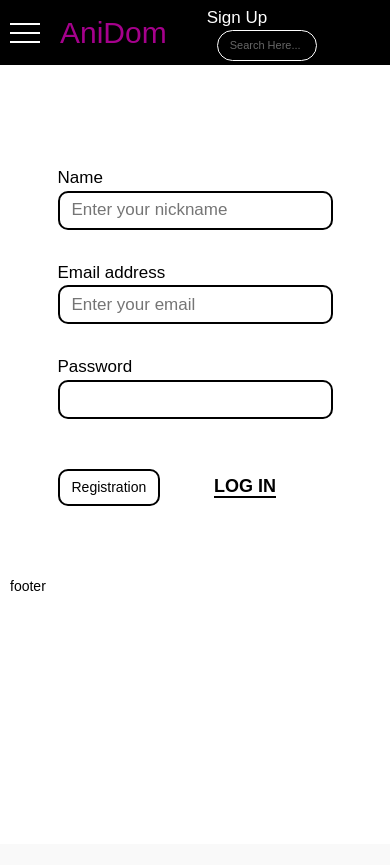
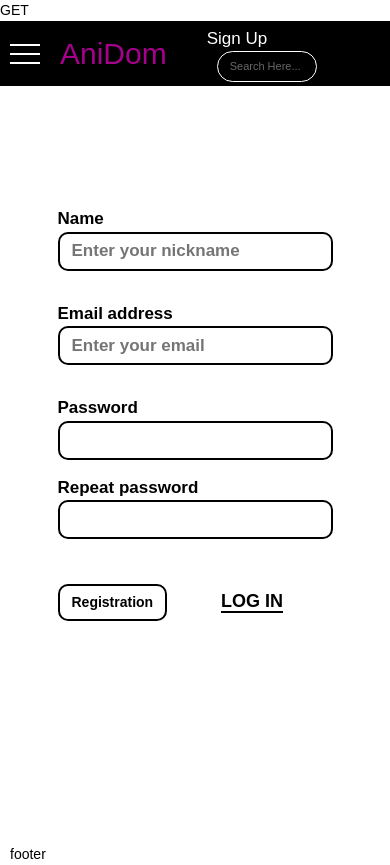
Before and after one commit to George0000000/Anidom, a PHP site: page /Anidom/reg.php in a window 390 px wide. Before the commit the page ends 591 px from the top, so only its background shows below. Run offline with PHP 8.4, Linux system fonts and the light colour scheme; some web fonts are replaced.

Commit message:
registration complete

```diff
--- /dev/null
+++ b/app/controllers/users.php
@@ -0,0 +1,45 @@
+<?php
+include "app/database/db.php";
+
+$errMsg = '';
+
+if ($_SERVER['REQUEST_METHOD'] === 'POST') {
+    $name = trim($_POST['name']);
+    $email = trim($_POST['email']);
+    $passwordFirst = trim($_POST['password-first']);
+    $passwordSecond = trim($_POST['password-second']);
+    $admin = 0;
+
+
+
+    if ($name === '' || $email === '' || $passwordFirst === '') {
+        $errMsg = "Not all fields are filled!";
+    } elseif (mb_strlen($name, 'UTF8') < 4) {
+        $errMsg = "Name must be at least 4 characters";
+    } elseif (mb_strlen($passwordFirst, 'UTF8') < 6) {
+        $errMsg = "Password must contain at least 6 characters";
+    } elseif ($passwordFirst !== $passwordSecond) {
+        $errMsg = "Passwords do not match";
+    } else {
+        $existence = selectOne('users', ['email_user' => $email]);
+        if ($existence['email_user'] === $email) {
+            $errMsg = "User with this email already exists";
+        } else {
+            $password = password_hash($passwordFirst, PASSWORD_DEFAULT);
+            $post = [
+                'admin_user' => $admin,
+                'name_user' => $name,
+                'email_user' => $email,
+                'password_user' => $password
+            ];
+            $id = insert('users', $post);
+            $errMsg = "<p style='color: green'>" . "User $name  successfully registered" . "</p>";
+        }
+    }
+    //    $last_row = selectOne('users', ['id_user' => $id]);
+
+} else {
+    echo  'GET';
+    $name = '';
+    $email = '';
+}
--- a/app/include/header.php
+++ b/app/include/header.php
@@ -8,14 +8,14 @@
                 </div>
                 <a href="<?php echo BASE_URL?>" class="header-logo">AniDom</a>
                 <nav class="header-nav">
-                    <a href="" class="header-item header-effect">seasons</a>
+                    <a href="#" class="header-item header-effect">seasons</a>
                     <a href="#" class="header-item header-effect">characters</a>
                     <a href="#" class="header-item header-effect">community</a>
                 </nav>
             </div>
 
             <div class="header-func">
-                <a href="#" class="header-sign header-effect">Sign Up</a>
+                <a href="<?php echo LOG_URL?>" class="header-sign header-effect">Sign Up</a>
                 <input type="text" class="header-search" placeholder="Search Here..."></input>
             </div>
         </div>
--- a/assets/style/burger.scss
+++ b/assets/style/burger.scss
@@ -63,7 +63,7 @@
 
     transition: all 0.3s ease 0s;
 
-    padding: 100px 0px 0px 10px;
+    padding: 120px 0px 0px 10px;
 
     display: flex;
     flex-direction: column;
@@ -73,6 +73,6 @@
     }
   }
   .header-item:not(:last-child) {
-    margin-bottom: 100px;
+    margin-bottom: 35px;
   }
 }
--- a/assets/style/main.scss
+++ b/assets/style/main.scss
@@ -1,5 +1,8 @@
+main {
+  flex: 1 1 auto;
+}
+
 .main {
-  flex: 1 1 auto;
 
   &-content {
     padding-top: 150px;
--- a/assets/style/reg.scss
+++ b/assets/style/reg.scss
@@ -2,13 +2,22 @@
 
 
   &__content {
-    padding-top: 200px;
+    padding-top: 150px;
   }
 }
 
 .reg {
   width: 275px;
   margin: 0 auto;
+  font-weight: 600;
+
+  &-err {
+    padding-bottom: 20px;
+    font-size: 25px;
+    text-transform: uppercase;
+    font-weight: 900;
+    color: #d03d3d;
+  }
 
   &-name {
     margin-bottom: 30px;
@@ -54,7 +63,7 @@
     }
   }
   &-password {
-    margin-bottom: 50px;
+    margin-bottom: 15px;
     &__label {
       font-size: 17px;
       padding-bottom: 10px;
@@ -83,8 +92,10 @@
     border-radius: 10px;
     border: 2px solid black;
     margin-right: 50px;
+    margin-top: 30px;
   }
   .reg-registration {
+    margin-top: 30px;
     font-size: 20px;
     border-bottom: 2px solid black;
 
@@ -97,11 +108,11 @@
     transition: all 0.5s ease;
 
     &:hover{
-      color: #ffa000; /* Меняем цвет текста */
-      -webkit-text-shadow: 2px 2px 2px #000;
-      -moz-text-shadow: 2px 2px 2px #000;
-      text-shadow: 2px 2px 2px #000;
-      border-bottom: 2px solid #ffa000;
+      color: rgb(148, 36, 179); /* Меняем цвет текста */
+      -webkit-text-shadow: 1px 1px 1px #000;
+      -moz-text-shadow: 1px 1px 1px #000;
+      text-shadow: 1px 1px 1px #000;
+      border-bottom: 2px solid rgb(148, 36, 179);
     }
   }
 }
--- a/assets/style/style.css
+++ b/assets/style/style.css
@@ -112,14 +112,16 @@ body {
       color: #fff;
       opacity: 0.4; }
 
-.main {
+main {
   -webkit-box-flex: 1;
   -ms-flex: 1 1 auto;
   flex: 1 1 auto; }
+
 .main-content {
   padding-top: 150px;
   -ms-flex-wrap: wrap;
   flex-wrap: wrap; }
+
 .main-about {
   display: -webkit-box;
   display: -ms-flexbox;
@@ -130,6 +132,7 @@ body {
   justify-content: space-between;
   -ms-flex-wrap: wrap-reverse;
   flex-wrap: wrap-reverse; }
+
 .main-info {
   max-width: 650px; }
   .main-info__title {
@@ -144,6 +147,7 @@ body {
     color: #0B2349; }
   .main-info__text {
     font-size: 28px; }
+
 .main-picture {
   margin-top: 10px;
   display: -webkit-box;
@@ -232,7 +236,7 @@ body {
     -webkit-transition: all 0.3s ease 0s;
     -o-transition: all 0.3s ease 0s;
     transition: all 0.3s ease 0s;
-    padding: 100px 0px 0px 10px;
+    padding: 120px 0px 0px 10px;
     display: -webkit-box;
     display: -ms-flexbox;
     display: flex;
@@ -243,14 +247,21 @@ body {
     .header-nav.active {
       left: 0; }
   .header-item:not(:last-child) {
-    margin-bottom: 100px; } }
+    margin-bottom: 35px; } }
 
 .main-reg__content {
-  padding-top: 200px; }
+  padding-top: 150px; }
 
 .reg {
   width: 275px;
-  margin: 0 auto; }
+  margin: 0 auto;
+  font-weight: 600; }
+  .reg-err {
+    padding-bottom: 20px;
+    font-size: 25px;
+    text-transform: uppercase;
+    font-weight: 900;
+    color: #d03d3d; }
   .reg-name {
     margin-bottom: 30px; }
     .reg-name__label {
@@ -282,7 +293,7 @@ body {
     .reg-email__help {
       display: none; }
   .reg-password {
-    margin-bottom: 50px; }
+    margin-bottom: 15px; }
     .reg-password__label {
       font-size: 17px;
       padding-bottom: 10px; }
@@ -302,8 +313,10 @@ body {
     padding: 0.375rem 0.75rem;
     border-radius: 10px;
     border: 2px solid black;
-    margin-right: 50px; }
+    margin-right: 50px;
+    margin-top: 30px; }
   .reg .reg-registration {
+    margin-top: 30px;
     font-size: 20px;
     border-bottom: 2px solid black;
     color: black;
@@ -317,12 +330,12 @@ body {
     -o-transition: all 0.5s ease;
     transition: all 0.5s ease; }
     .reg .reg-registration:hover {
-      color: #ffa000;
+      color: #9424b3;
       /* Меняем цвет текста */
-      -webkit-text-shadow: 2px 2px 2px #000;
-      -moz-text-shadow: 2px 2px 2px #000;
-      text-shadow: 2px 2px 2px #000;
-      border-bottom: 2px solid #ffa000; }
+      -webkit-text-shadow: 1px 1px 1px #000;
+      -moz-text-shadow: 1px 1px 1px #000;
+      text-shadow: 1px 1px 1px #000;
+      border-bottom: 2px solid #9424b3; }
 
 @media (max-width: 768px) {
   .header-burger {
--- a/log.php
+++ b/log.php
@@ -46,7 +46,7 @@ include("path.php");
 
           <div class="reg-buttons">
             <button class="reg-button">Log in</button>
-            <a href="reg.php" class="reg-registration">Registration</a>
+            <a href="<?php echo REG_URL?>" class="reg-registration">Registration</a>
           </div>
 
         </form>
--- a/path.php
+++ b/path.php
@@ -1,2 +1,4 @@
 <?php
-define('BASE_URL', 'http://localhost/anidom/');
+define('BASE_URL', 'http://localhost/Anidom/');
+define('LOG_URL', 'http://localhost/Anidom/log.php');
+define('REG_URL', 'http://localhost/Anidom/reg.php');
--- a/reg.php
+++ b/reg.php
@@ -1,5 +1,6 @@
 <?php
-include("path.php");
+    include "path.php";
+    include "app/controllers/users.php";
 ?>
 
 <!DOCTYPE html>
@@ -26,22 +27,29 @@ include("path.php");
         <div class="container main-container">
             <div class="main-reg__content">
 
-                <form class="reg" action="">
-
+                <form class="reg" method="post" action="reg.php">
+                    <div class="reg-err">
+                        <p><?=$errMsg?></p>
+                    </div>
                     <div class="reg-name">
                         <label class="reg-name__label" for="reg-name__input">Name</label>
-                        <input placeholder="Enter your nickname" type="text" class="reg-name__input" id="reg-name__input">
+                        <input value="<?=$name?>" name="name" placeholder="Enter your nickname" type="text" class="reg-name__input" id="reg-name__input">
                     </div>
 
                     <div class="reg-email">
                         <label class="reg-email__label" for="reg-email__input">Email address</label>
-                        <input placeholder="Enter your email" type="email" class="reg-email__input" id="reg-email__input">
+                        <input value="<?=$email?>" name="email" placeholder="Enter your email" type="email" class="reg-email__input" id="reg-email__input">
                         <div class="reg-email__help">We'll never share your email with anyone else</div>
                     </div>
 
                     <div class="reg-password">
                         <label class="reg-password__label" for="reg-password__input">Password</label>
-                        <input type="password" class="reg-password__input" id="reg-password__input">
+                        <input name="password-first" type="password" class="reg-password__input" id="reg-password__input">
+                    </div>
+
+                    <div class="reg-password">
+                        <label class="reg-password__label" for="reg-password__input">Repeat password</label>
+                        <input name="password-second" type="password" class="reg-password__input" id="reg-password__input">
                     </div>
 
 <!--                    <div class="reg-check">-->
@@ -50,8 +58,8 @@ include("path.php");
 <!--                    </div>-->
 
                     <div class="reg-buttons">
-                        <button class="reg-button">Registration</button>
-                        <a href="log.php" class="reg-registration">log in</a>
+                        <button type="submit" class="reg-button">Registration</button>
+                        <a href="<?php echo LOG_URL?>" class="reg-registration">log in</a>
                     </div>
 
                 </form>
```
Also changed, not shown: app/database/db.php (+64 -9 lines). Lines whose indentation alone changed are shown as unchanged.
